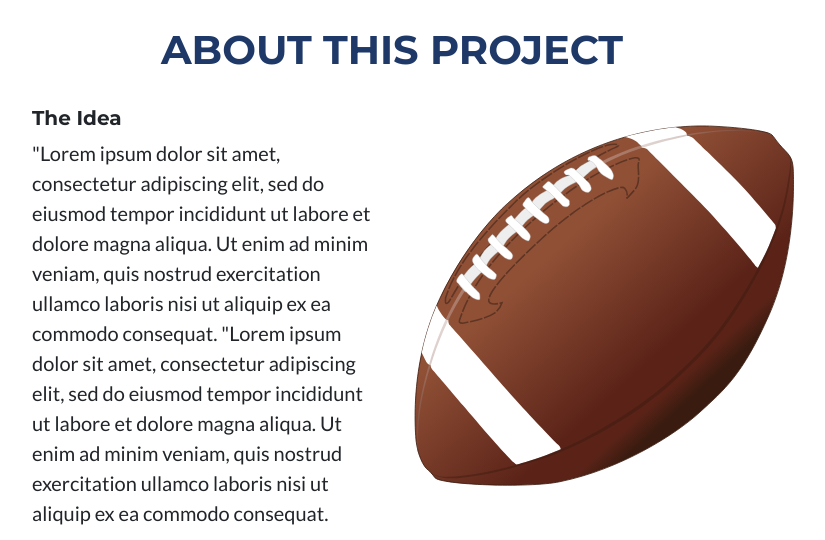
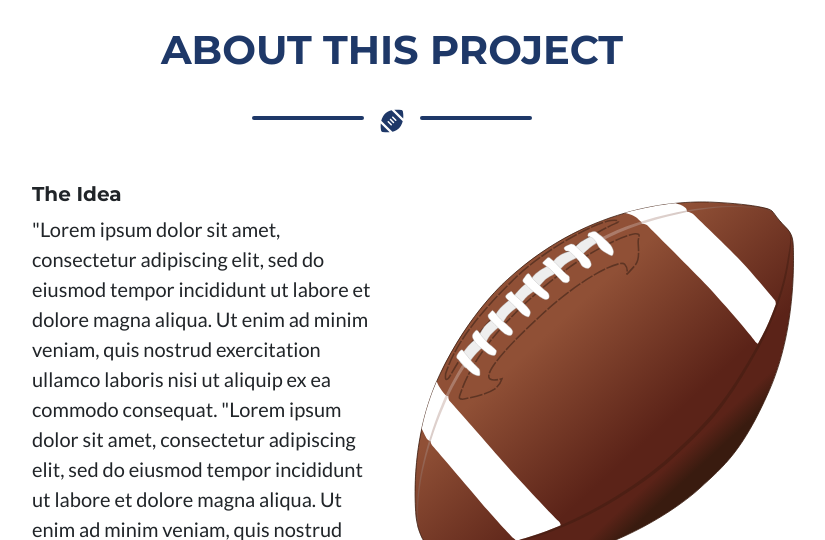
Before and after one commit to AndreaViviani89/Predicting_nfl_games, a Flask app: page /about in a window 1280 px wide. Shown: the part 104-644 px from the top of the page, without its empty margins (248-1073 px from the left). Run offline with Flask 2, Linux system fonts and the light colour scheme; some libraries are stand-ins or nearby versions.

Commit message:
update front-end

```diff
--- a/templates/about.html
+++ b/templates/about.html
@@ -21,6 +21,11 @@
     <div class="container">
         <p></p>
         <h1 class="page-section-heading text-center text-uppercase text-secondary mb-0">About this project</h1>
+        <div class="divider-custom">
+            <div class="divider-custom-line"></div>
+            <div class="divider-custom-icon"><i class="fa-solid fa-football" style="font-size:24px"></i></div>
+            <div class="divider-custom-line"></div>
+        </div>
         <p></p>
         <div class="row">
             <p></p>
--- a/templates/contact.html
+++ b/templates/contact.html
@@ -20,6 +20,11 @@
 <section class="page-section" id="contact">
     <div class="container">
         <h1 class="page-section-heading text-center text-uppercase text-secondary mb-0">My Contacts</h1>
+        <div class="divider-custom">
+            <div class="divider-custom-line"></div>
+            <div class="divider-custom-icon"><i class="fa-solid fa-football" style="font-size:24px"></i></div>
+            <div class="divider-custom-line"></div>
+        </div>
         <p></p>
         <div class="row">
             <p></p>
--- a/templates/dashboard.html
+++ b/templates/dashboard.html
@@ -19,6 +19,11 @@
     <div class="container">
         <p></p>
         <h1 class="page-section-heading text-center text-uppercase text-secondary mb-0">Dashboard</h1>
+        <div class="divider-custom">
+            <div class="divider-custom-line"></div>
+            <div class="divider-custom-icon"><i class="fa-solid fa-football" style="font-size:24px"></i></div>
+            <div class="divider-custom-line"></div>
+        </div>
         <p></p>
         <div class="row">
             <div class="container d-flex align-items-center flex-column"><p class="lead">Lorem ipsum dolor sit amet, consectetur adipiscing elit, sed do eiusmod tempor incididunt ut labore et dolore magna aliqua. Ut enim ad minim veniam, quis nostrud exercitation ullamco laboris nisi ut aliquip ex ea commodo consequat.</p></div>
--- a/templates/prediction.html
+++ b/templates/prediction.html
@@ -19,6 +19,11 @@
 <section class="page-section portfolio">
   <div class="container">
       <h1 class="page-section-heading text-center text-uppercase text-secondary mb-0">Prediction</h1>
+      <div class="divider-custom">
+        <div class="divider-custom-line"></div>
+        <div class="divider-custom-icon"><i class="fa-solid fa-football" style="font-size:24px"></i></div>
+        <div class="divider-custom-line"></div>
+      </div>
       <p></p>
       <!-- TABLEAU -->
       <div class='tableauPlaceholder' id='viz1659099158466' style='position: relative'>
```
Also changed, not shown: requirements.txt (+34 -0 lines).
